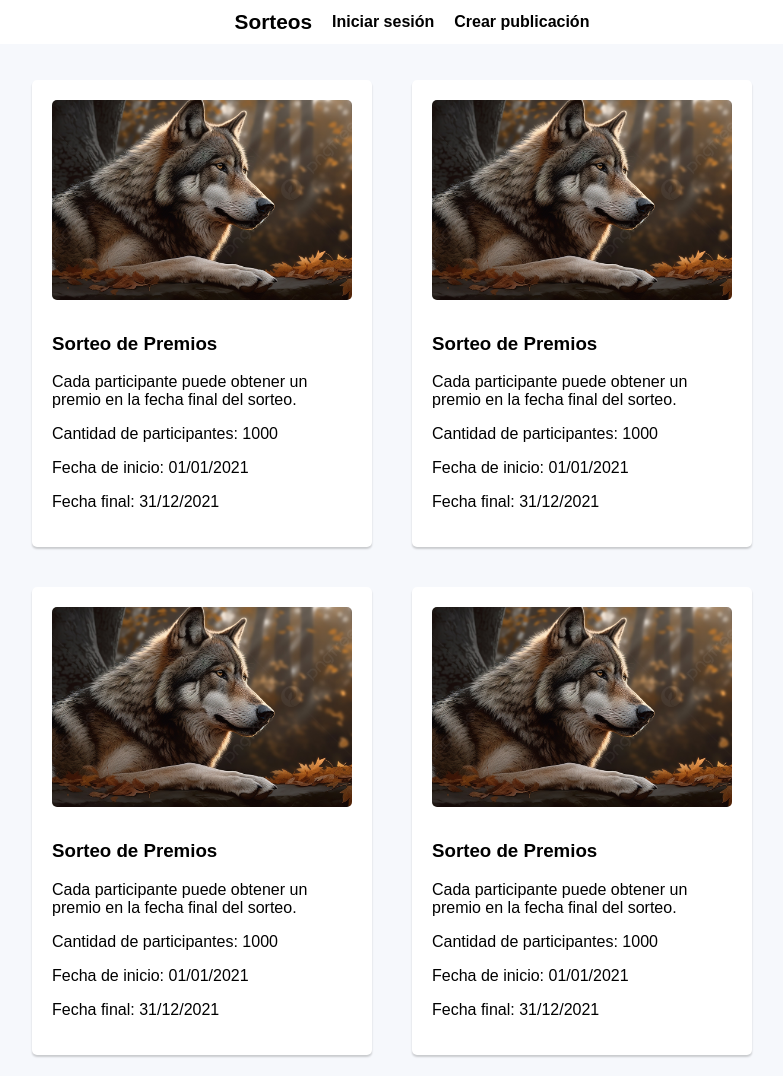
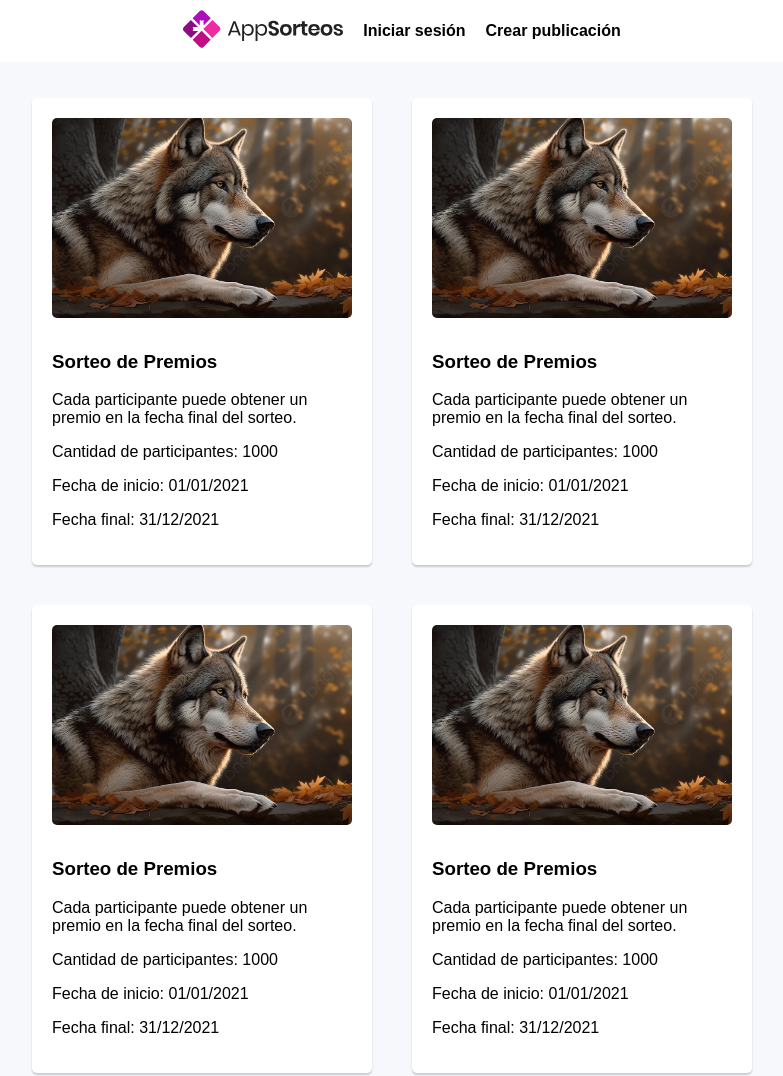
Before and after one commit to esdrasCopado/proyectoMetodosAgiles, a plain HTML site: page frontend/public/home.html in a window 1280 px wide. Shown: the top 1076 px of the page, without its empty margins (248-1031 px from the left). Drawn offline with Linux system fonts and the light colour scheme.

Commit message:
feat; actualizacion del estilos

```diff
--- a/frontend/public/home.html
+++ b/frontend/public/home.html
@@ -83,8 +83,8 @@
         }
 
         .navbar ul img {
-            width: 40px;
-            height: 40px;
+            width: 160px;
+            height: 38px;
         }
 
         .navbar li {
@@ -113,7 +113,9 @@
         <nav class="navbar">
         <ul>
             <div class="navContainer">
-                <li><a href="PaginaPrincipal.html"><div class="logo">Sorteos</div></a></li>
+                <div class="logo_container">
+                    <img src="imgs/logo.svg" alt="">
+                </div>
                 <li><a href="login.html">Iniciar sesión</a></li>
                 <li><a href="Publicaciones.html">Crear publicación</a></li>
             </div>
```
Also changed, not shown: frontend/public/Registrar.html (+1 -1 lines), frontend/public/formularioSorteos.html (+1 -1 lines), frontend/public/index.html (+1 -1 lines), frontend/public/formularioSorteo.html (deleted), frontend/public/imgs/logo.svg (added), frontend/public/imgs/paidy-logo-main-nav.svg (deleted).
